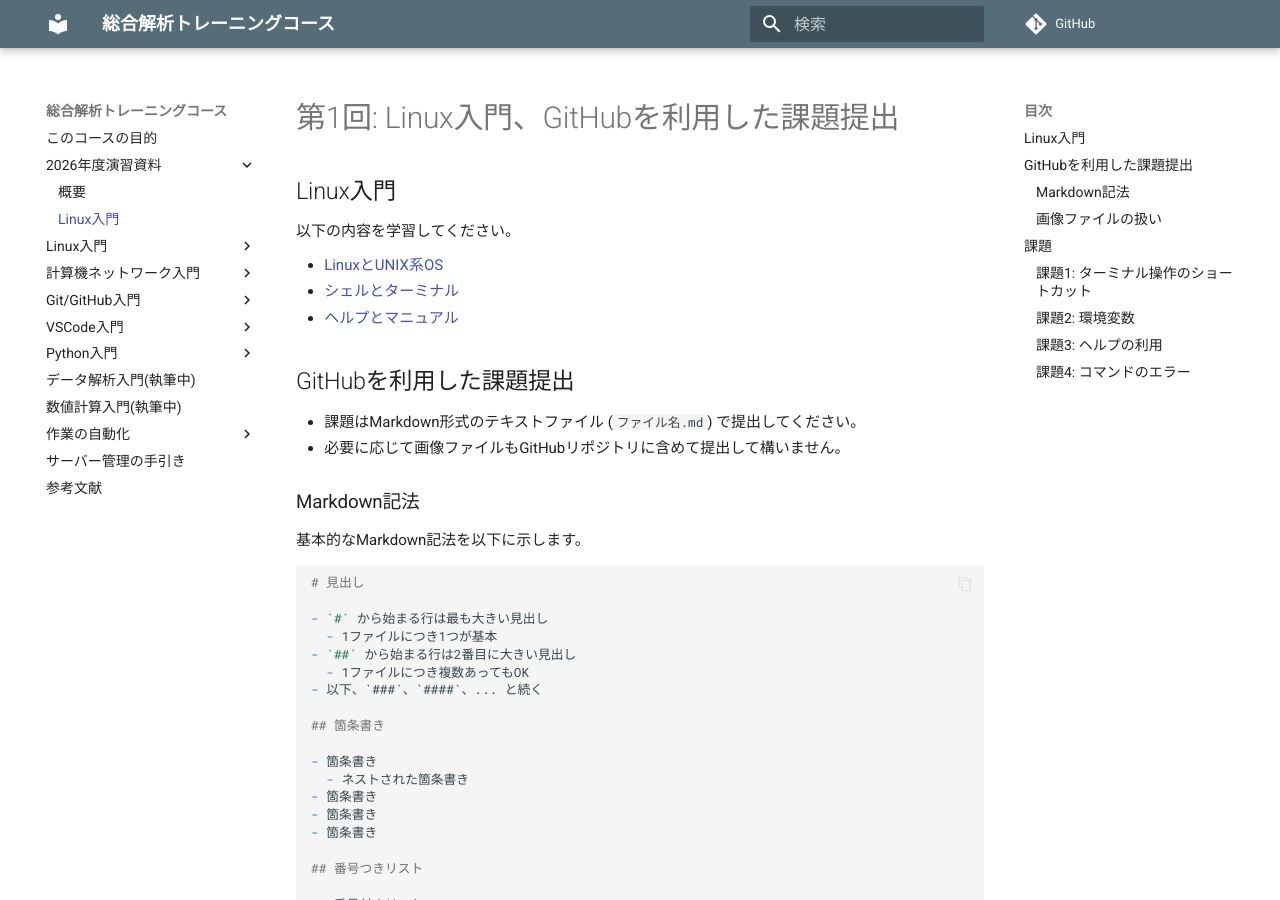
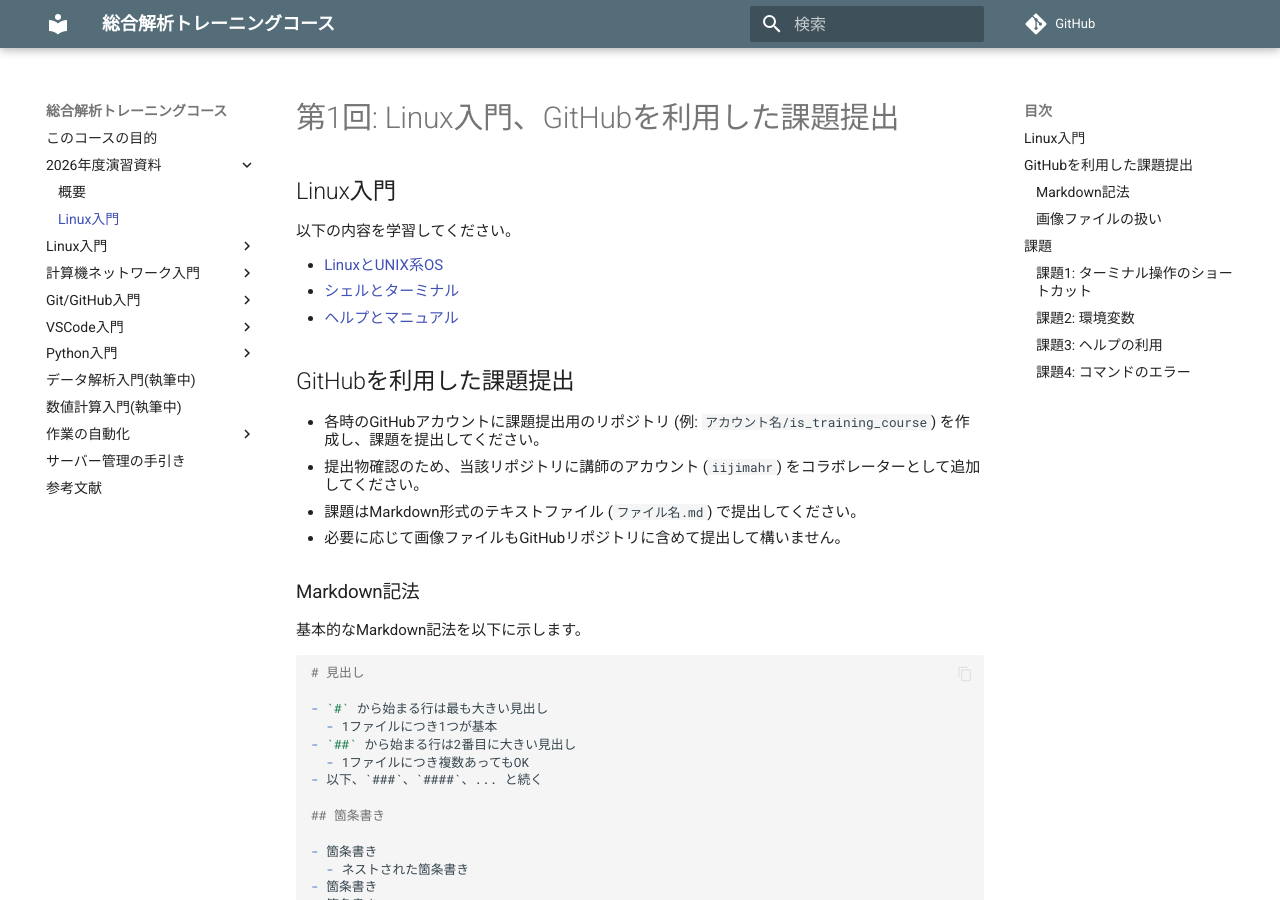
Before and after one commit to is-isee/training_course, an MkDocs documentation site: the page built from docs/fy2026/01_linux_intro.md, in a window 1280 px wide and 900 px high. Built offline with MkDocs 1.6.1 and Material for MkDocs 9.7.7, drawn with Linux system fonts in a browser that asks for light colours; comment, search, counter and statistics services are not loaded; some of the changed text lies outside the part shown.

Commit message:
updated explanation on 01_linux_intro.md

```diff
--- a/docs/fy2026/01_linux_intro.md
+++ b/docs/fy2026/01_linux_intro.md
@@ -10,6 +10,8 @@
 
 ## GitHubを利用した課題提出
 
+- 各時のGitHubアカウントに課題提出用のリポジトリ (例: `アカウント名/is_training_course`) を作成し、課題を提出してください。
+- 提出物確認のため、当該リポジトリに講師のアカウント (`iijimahr`) をコラボレーターとして追加してください。
 - 課題はMarkdown形式のテキストファイル (`ファイル名.md`) で提出してください。
 - 必要に応じて画像ファイルもGitHubリポジトリに含めて提出して構いません。
 
```
Also changed, not shown: other parts of docs/fy2026/01_linux_intro.md (+1 -1 lines), docs/fy2026/02_linux_file_operation.md (+1 -1 lines).
